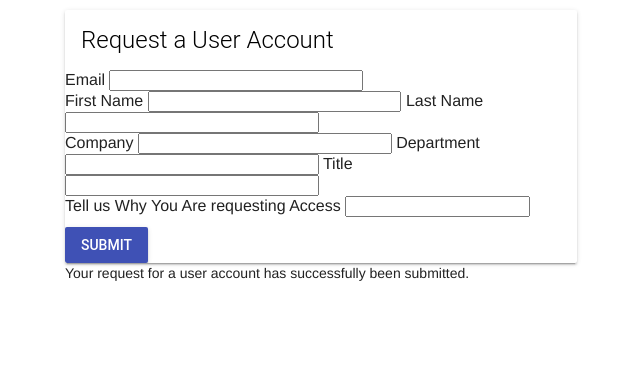
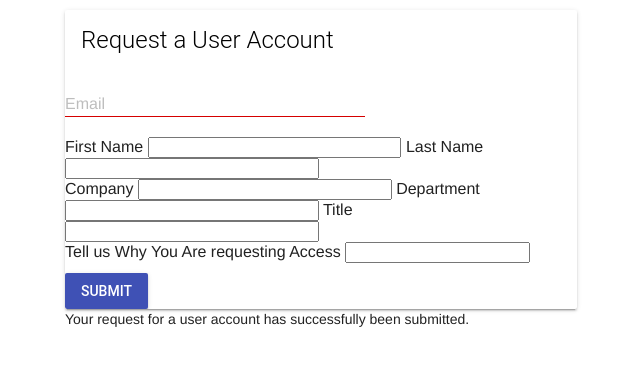
Before and after one commit to nuxeo-sandbox/nuxeo-labs-user-registration, a website: page nuxeo-labs-user-registration-web/index.html in a window 1280 px wide. Shown: the part 154-520 px from the top of the page, without its empty margins (255-895 px from the left). Drawn offline with nearby package versions, Linux system fonts and the light colour scheme.

Commit message:
Try MDL input...

```diff
--- a/nuxeo-labs-user-registration-web/index.html
+++ b/nuxeo-labs-user-registration-web/index.html
@@ -59,13 +59,14 @@
     <div class="mdl-card__title">
       <h2 class="mdl-card__title-text">Request a User Account</h2>
     </div>
-      <form>
-        <div class="card-content">
+    <form action="#">
+      <div class="card-content">
 
-          <label>Email</label>
-          <input class="flex"
-                 type="email"
-                 required></input>
+                 <div class="mdl-textfield mdl-js-textfield">
+                  <input class="mdl-textfield__input" type="email" required>
+                  <label class="mdl-textfield__label" for="sample1">Email</label>
+                </div>
+
           <div class="layout horizontal wrap">
             <label>First Name</label>
             <input class="flex"
```
